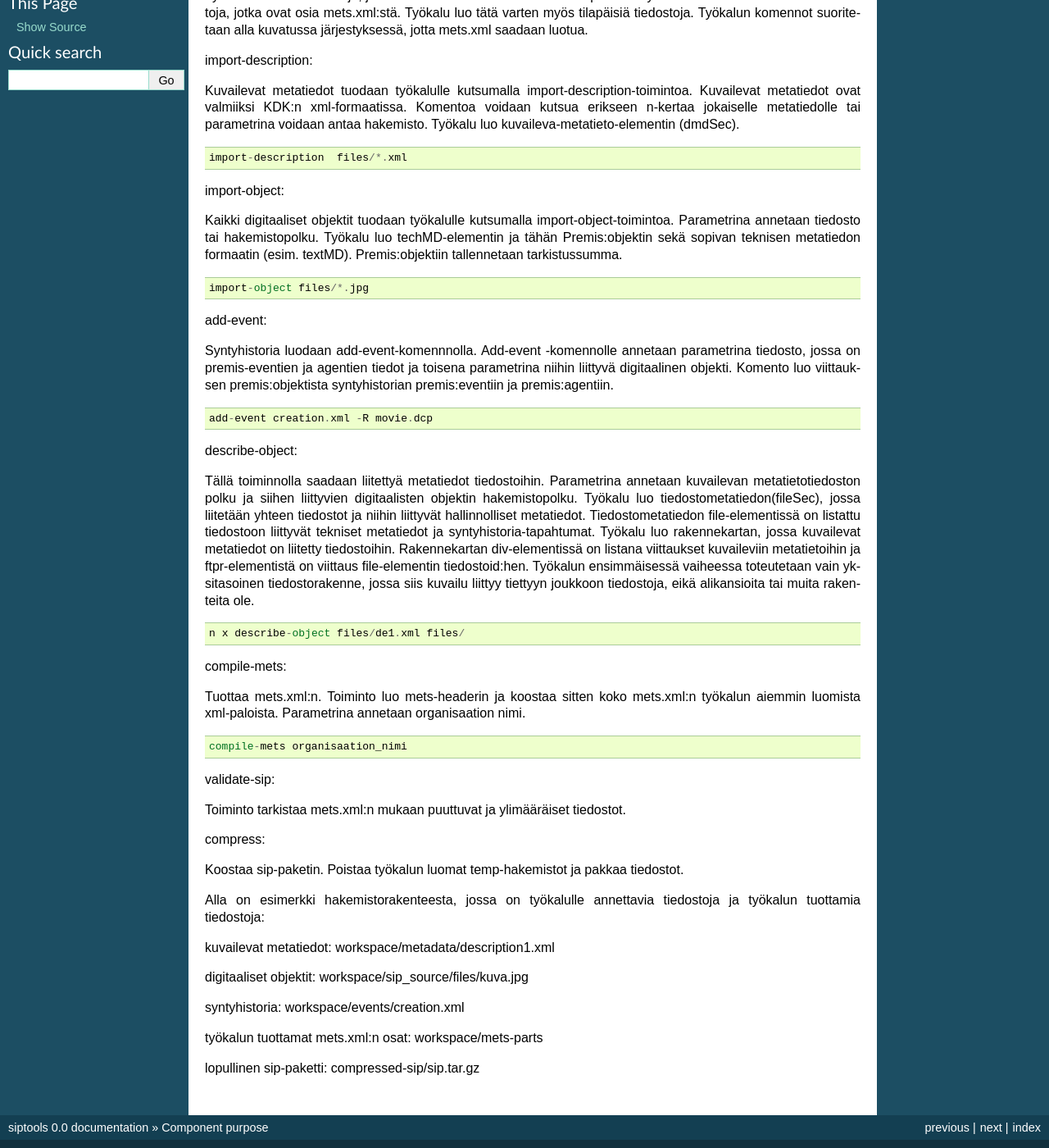
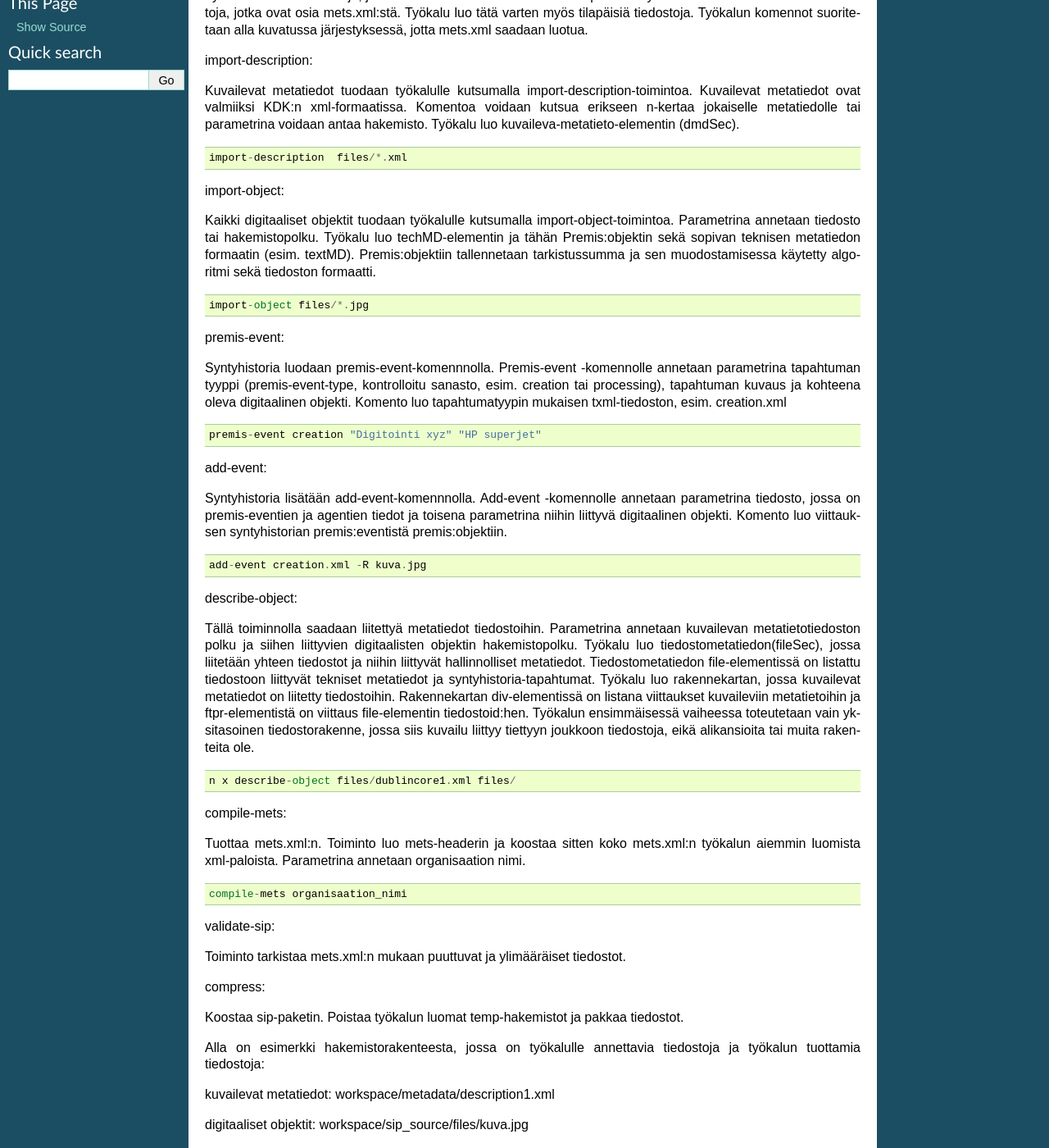
Before and after one commit to Digital-Preservation-Finland/dpres-siptools, a Sphinx documentation site: the page built from doc/source/design.rst, in a window 1280 px wide and 1400 px high, scrolled down 247 px. Shown: the whole window at 82% size. Built offline with Sphinx 7.4.7, drawn with Linux system fonts in a browser that asks for light colours; some of the changed text lies outside the part shown.

Commit message:
KDKPAS-1082 revision by Kuisma

```diff
--- a/doc/source/design.rst
+++ b/doc/source/design.rst
@@ -20,20 +20,35 @@ Kuvailevat metatiedot tuodaan työkalulle kutsumalla import-description-toiminto
 
 import-object:
 
-Kaikki digitaaliset objektit tuodaan työkalulle kutsumalla import-object-toimintoa. Parametrina annetaan tiedosto tai hakemistopolku. Työkalu luo techMD-elementin ja tähän Premis:objektin sekä sopivan teknisen metatiedon formaatin (esim. textMD). Premis:objektiin tallennetaan tarkistussumma.
+Kaikki digitaaliset objektit tuodaan työkalulle kutsumalla import-object-toimintoa. Parametrina annetaan tiedosto tai hakemistopolku. Työkalu luo techMD-elementin ja tähän Premis:objektin sekä sopivan teknisen metatiedon formaatin (esim. textMD). Premis:objektiin tallennetaan tarkistussumma ja sen muodostamisessa käytetty
+algoritmi sekä tiedoston formaatti.
 
 ::
 
         import-object files/*.jpg
 
 
-add-event:
+premis-event:
 
-Syntyhistoria luodaan add-event-komennnolla. Add-event -komennolle annetaan parametrina tiedosto, jossa on premis-eventien ja agentien tiedot ja toisena parametrina niihin liittyvä digitaalinen objekti. Komento luo viittauksen premis:objektista syntyhistorian premis:eventiin ja premis:agentiin.
+Syntyhistoria luodaan premis-event-komennnolla. Premis-event -komennolle annetaan parametrina tapahtuman tyyppi (premis-event-type, kontrolloitu
+sanasto, esim. creation tai processing), tapahtuman kuvaus ja kohteena oleva
+digitaalinen objekti. Komento luo tapahtumatyypin mukaisen txml-tiedoston,
+esim. creation.xml
 
 ::
 
-        add-event creation.xml -R movie.dcp
+        premis-event creation "Digitointi xyz" "HP superjet"
+
+add-event:
+
+Syntyhistoria lisätään add-event-komennnolla. Add-event -komennolle annetaan
+parametrina tiedosto, jossa on premis-eventien ja agentien tiedot ja toisena
+parametrina niihin liittyvä digitaalinen objekti. Komento luo viittauksen
+syntyhistorian premis:eventistä premis:objektiin.
+
+::
+
+        add-event creation.xml -R kuva.jpg
 
 describe-object:
 
@@ -43,7 +58,7 @@ Työkalu luo rakennekartan, jossa kuvailevat metatiedot on liitetty tiedostoihin
 
 ::
 
-        n x describe-object files/de1.xml files/
+        n x describe-object files/dublincore1.xml files/
 
 
 compile-mets:
@@ -72,7 +87,7 @@ kuvailevat metatiedot: workspace/metadata/description1.xml
 
 digitaaliset objektit: workspace/sip_source/files/kuva.jpg
 
-syntyhistoria: workspace/events/creation.xml
+syntyhistoria: workspace/events/[creation][processing].xml
 
 työkalun tuottamat mets.xml:n osat: workspace/mets-parts
 
```
